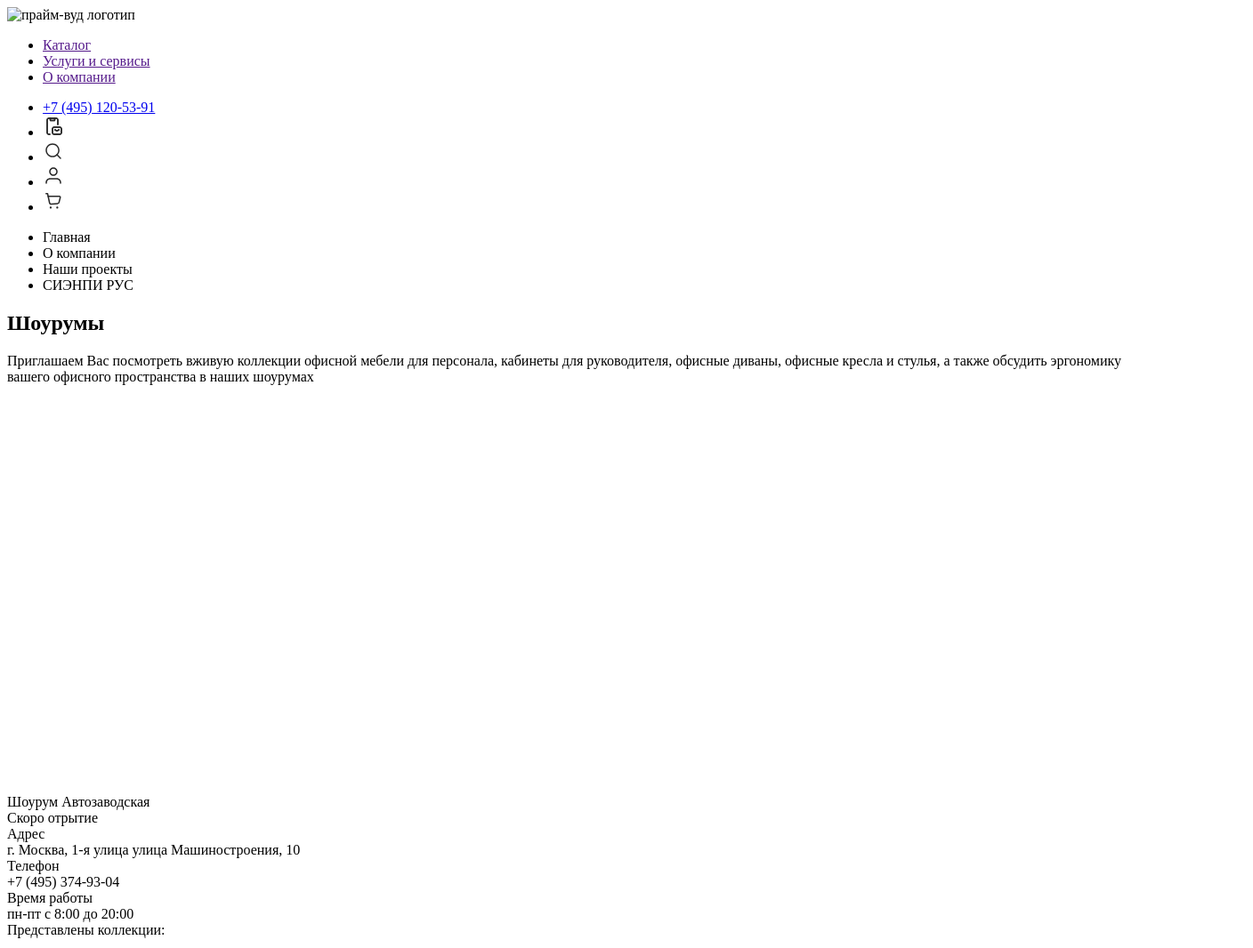
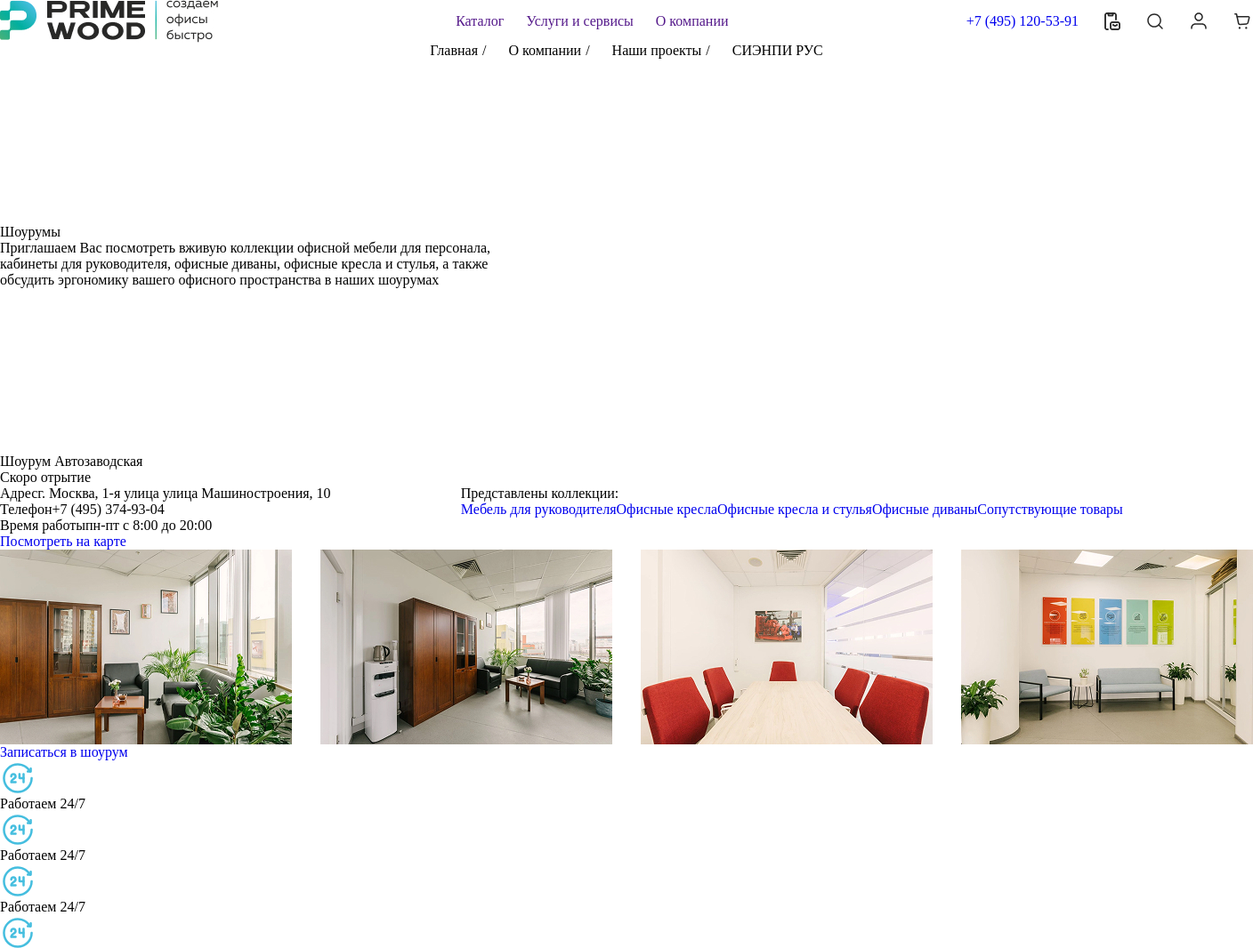
Before and after one commit to abilityofgray/prime-wood, a plain HTML site: page index.html in a window 1280 px wide. Shown: the top 1066 px of the page at 89% size, 1408 px wide, since content can reach past the window. Drawn offline with Linux system fonts and the light colour scheme.

Commit message:
add header breadcrumbs showrooms

```diff
--- /dev/null
+++ b/blocks/breadcrumbs/breadcrumbs.scss
@@ -0,0 +1,23 @@
+.breadcrumbs__container {
+  display: flex;
+  align-items: center;
+  justify-content: center;
+}
+.breadcrumbs__list {
+  display: flex;
+  flex-direction: row;
+  align-items: center;
+  justify-content: center;
+  gap: 25px;
+}
+.breadcrumbs__item {
+
+  &:not(:last-child) {
+    &::after {
+      content: "/";
+      width: 35px;
+      height: 35px;
+      padding-left: 5px;
+    }
+  }
+}
--- /dev/null
+++ b/blocks/header/header.scss
@@ -0,0 +1,20 @@
+.header__container {
+  display: flex;
+  flex-direction: row;
+  align-items: center;
+  justify-content: space-between;
+}
+.navigate__list {
+  display: flex;
+  flex-direction: row;
+  align-items: center;
+  justify-content: center;
+  gap: 25px;
+}
+.menu__list {
+  display: flex;
+  flex-direction: row;
+  align-items: center;
+  justify-content: center;
+  gap: 25px;
+}
--- /dev/null
+++ b/blocks/showroom/showroom.scss
@@ -0,0 +1,21 @@
+.showroom__content {
+  display: grid;
+  grid-template-columns: auto auto;
+}
+.showroom__thumbnails-list {
+  display: flex;
+  flex-direction: row;
+  align-items: center;
+  justify-content: space-between;
+}
+.showroom__address,
+.showroom__phone,
+.showroom__time {
+  display: flex;
+  flex-direction: row;
+}
+.showroom__collection-list {
+  display: flex;
+  flex-direction: row;
+  flex-wrap: wrap;
+}
--- /dev/null
+++ b/blocks/showrooms/showrooms.scss
@@ -0,0 +1,6 @@
+.showrooms__container {
+  display: flex;
+  flex-direction: row;
+  align-items: center;
+  justify-content: center;
+}
--- /dev/null
+++ b/global.scss
@@ -0,0 +1,5 @@
+.container {
+  width: 1408px;
+  margin-right: auto;
+  margin-left: auto;
+}
--- a/index.html
+++ b/index.html
@@ -11,7 +11,7 @@
     <div class="container">
       <div class="header__container">
         <div class="logo__container">
-          <img class="logo" src="./asset/logo.jpg" alt="прайм-вуд логотип">
+          <img class="logo" src="./asset/img/logo/logo.jpg" alt="прайм-вуд логотип">
         </div>
         <div class="navigate__container">
           <nav class="navigate">
--- /dev/null
+++ b/reset.scss
@@ -0,0 +1,93 @@
+/* Reset and base styles  */
+* {
+	padding: 0px;
+	margin: 0px;
+	border: none;
+}
+
+*,
+*::before,
+*::after {
+	box-sizing: border-box;
+}
+
+/* Links */
+
+a, a:link, a:visited  {
+    text-decoration: none;
+}
+
+a:hover  {
+    text-decoration: none;
+}
+
+/* Common */
+
+aside, nav, footer, header, section, main {
+	display: block;
+}
+
+h1, h2, h3, h4, h5, h6, p {
+    font-size: inherit;
+	font-weight: inherit;
+}
+
+ul, ul li {
+	list-style: none;
+}
+
+img {
+	vertical-align: top;
+}
+
+img, svg {
+	max-width: 100%;
+	height: auto;
+}
+
+address {
+  font-style: normal;
+}
+
+/* Form */
+
+input, textarea, button, select {
+	font-family: inherit;
+    font-size: inherit;
+    color: inherit;
+    background-color: transparent;
+}
+
+input::-ms-clear {
+	display: none;
+}
+
+button, input[type="submit"] {
+    display: inline-block;
+    box-shadow: none;
+    background-color: transparent;
+    background: none;
+    cursor: pointer;
+}
+
+input:focus, input:active,
+button:focus, button:active {
+    outline: none;
+}
+
+button::-moz-focus-inner {
+	padding: 0;
+	border: 0;
+}
+
+label {
+	cursor: pointer;
+}
+
+legend {
+	display: block;
+}
+
+input[type='file'] {
+	max-width: 100%;
+}
```
Also changed, not shown: stylesheet.scss (+7 -0 lines), styles.css, 1 other file.
